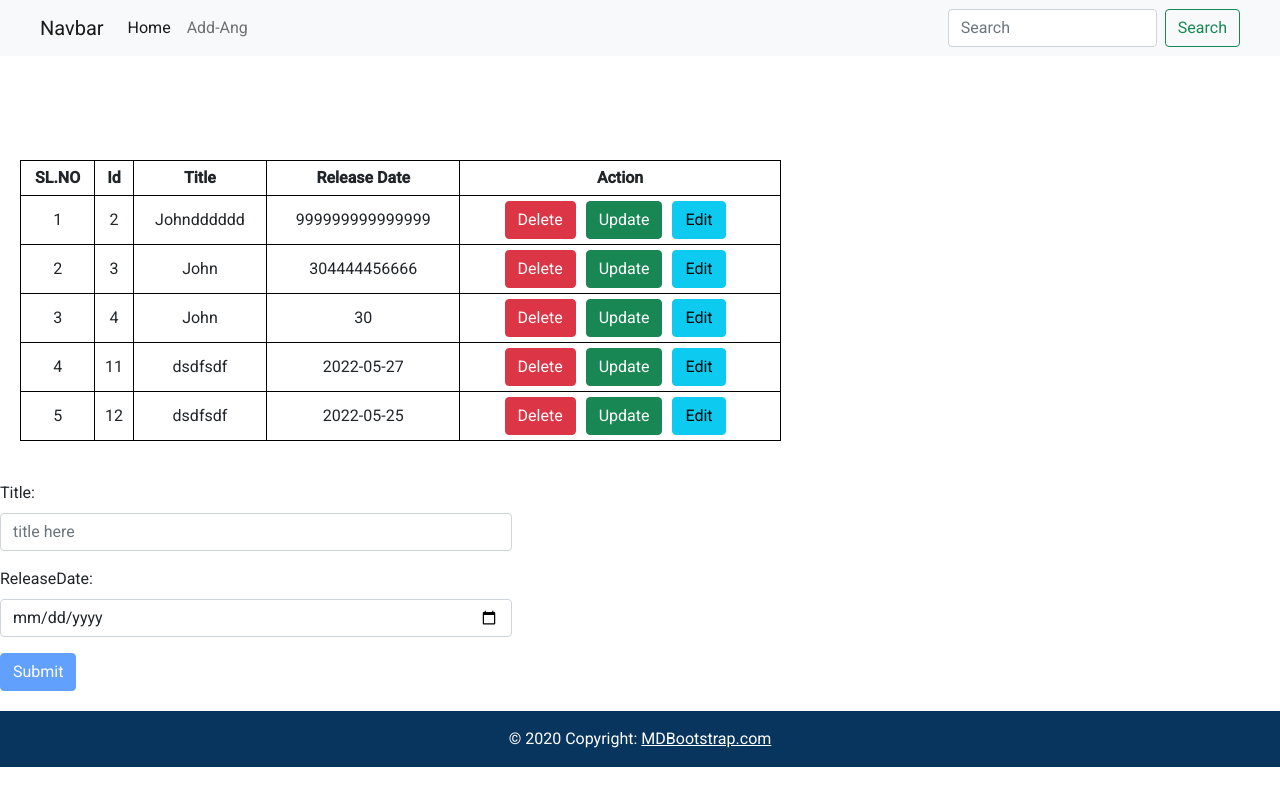
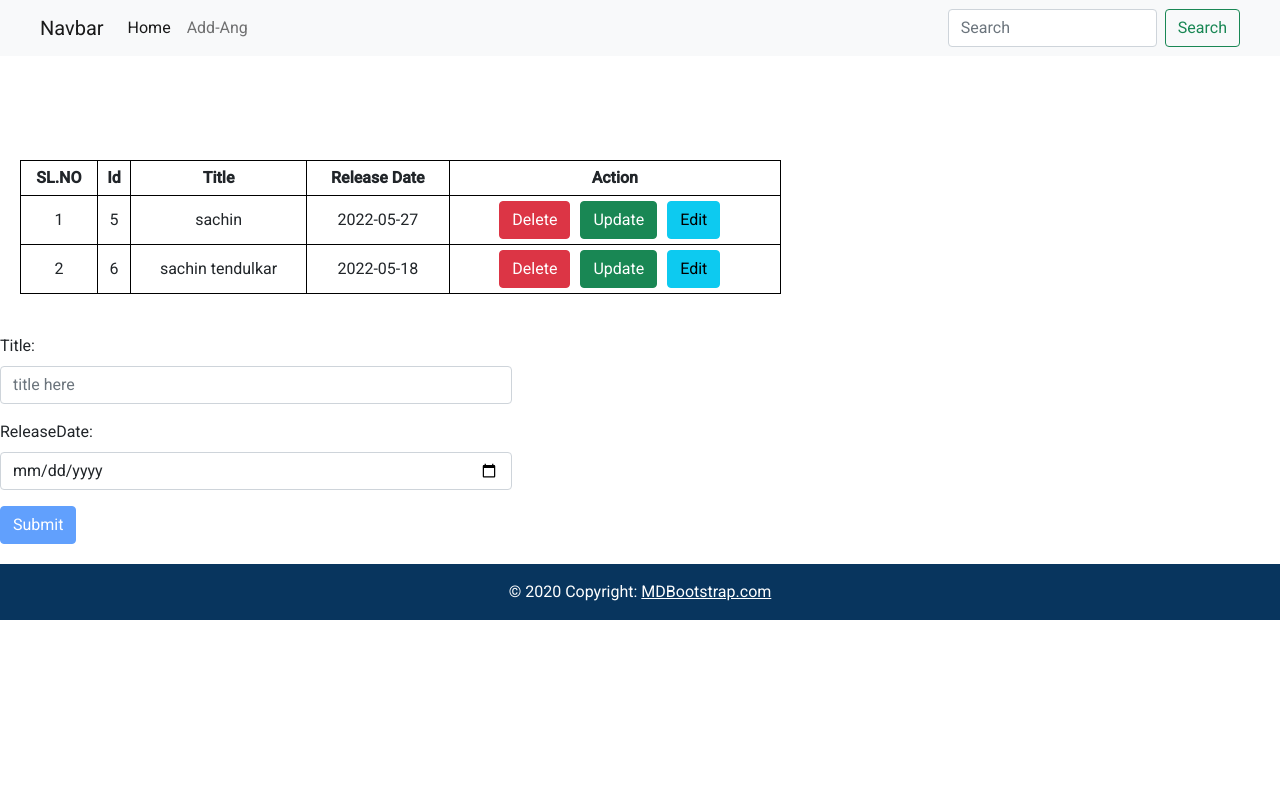
Before and after one commit to Sameersamantra1991/project1, an Angular app: page /add-ang in a window 1280 px wide. Built offline with nearby package versions, Linux system fonts and the light colour scheme; data requests are answered from the project's data file.

Commit message:
changed karini

```diff
--- a/db.json
+++ b/db.json
@@ -1,29 +1,14 @@
 {
   "posts": [
     {
-      "title": "Johndddddd",
-      "releaseDate": "999999999999999",
-      "id": 2
+      "title": "sachin",
+      "releaseDate": "2022-05-27",
+      "id": 5
     },
     {
-      "title": "John",
-      "releaseDate": "304444456666",
-      "id": 3
-    },
-    {
-      "title": "John",
-      "releaseDate": 30,
-      "id": 4
-    },
-    {
-      "title": "dsdfsdf",
-      "releaseDate": "2022-05-27",
-      "id": 11
-    },
-    {
-      "title": "dsdfsdf",
-      "releaseDate": "2022-05-25",
-      "id": 12
+      "title": "sachin tendulkar",
+      "releaseDate": "2022-05-18",
+      "id": 6
     }
   ]
 }
--- a/src/app/add-ang-date/add-ang-date.component.ts
+++ b/src/app/add-ang-date/add-ang-date.component.ts
@@ -8,6 +8,7 @@ import { Component, OnInit } from '@angular/core';
 
 import { FormBuilder } from '@angular/forms';
 import { Validators } from '@angular/forms';
+import { Todo } from '../center/todo';
 
 @Component({
   selector: 'app-add-ang-date',
@@ -15,6 +16,7 @@ import { Validators } from '@angular/forms';
   styleUrls: ['./add-ang-date.component.css'],
 })
 export class AddAngDateComponent implements OnInit {
+  todos: Todo[];
   profileForm = this.fb.group({
     title: ['', Validators.required],
     releaseDate: ['', Validators.required],
@@ -22,7 +24,11 @@ export class AddAngDateComponent implements OnInit {
 
   constructor(private fb: FormBuilder,private todoservice:TodoService) {}
 
-  ngOnInit(): void {}
+  ngOnInit(){
+    this.todoservice.getAllTodos().subscribe((response: Todo[]) => {
+      this.todos = response;
+    });
+  }
 
   get registerFormControl() {
     return this.profileForm.controls;
@@ -34,6 +40,7 @@ export class AddAngDateComponent implements OnInit {
 
     this.todoservice.postTodos(x).subscribe(()=>{
       console.log("it is done successfully")
+      this.ngOnInit()
     })
   }
 }
--- a/src/app/app-routing.module.ts
+++ b/src/app/app-routing.module.ts
@@ -2,8 +2,11 @@ import { AddAngDateComponent } from './add-ang-date/add-ang-date.component';
 import { analyzeNgModules } from '@angular/compiler';
 import { NgModule } from '@angular/core';
 import { RouterModule, Routes } from '@angular/router';
+import {CenterComponent} from './center/center.component'
 
-const routes: Routes = [{ path: 'add-ang', component: AddAngDateComponent }];
+const routes: Routes = [{ path: 'add-ang', component: AddAngDateComponent },
+{ path: 'home', component: CenterComponent}
+  ];
 
 @NgModule({
   imports: [RouterModule.forRoot(routes)],
--- a/src/app/header/header.component.html
+++ b/src/app/header/header.component.html
@@ -8,7 +8,7 @@
     <div class="collapse navbar-collapse" id="navbarSupportedContent">
       <ul class="navbar-nav me-auto mb-2 mb-lg-0">
         <li class="nav-item">
-          <a class="nav-link active" aria-current="page" href="#">Home</a>
+          <a class="nav-link active" aria-current="page" href="home">Home</a>
         </li>
         <li class="nav-item">
           <a class="nav-link" routerLink="/add-ang">Add-Ang</a>
```
